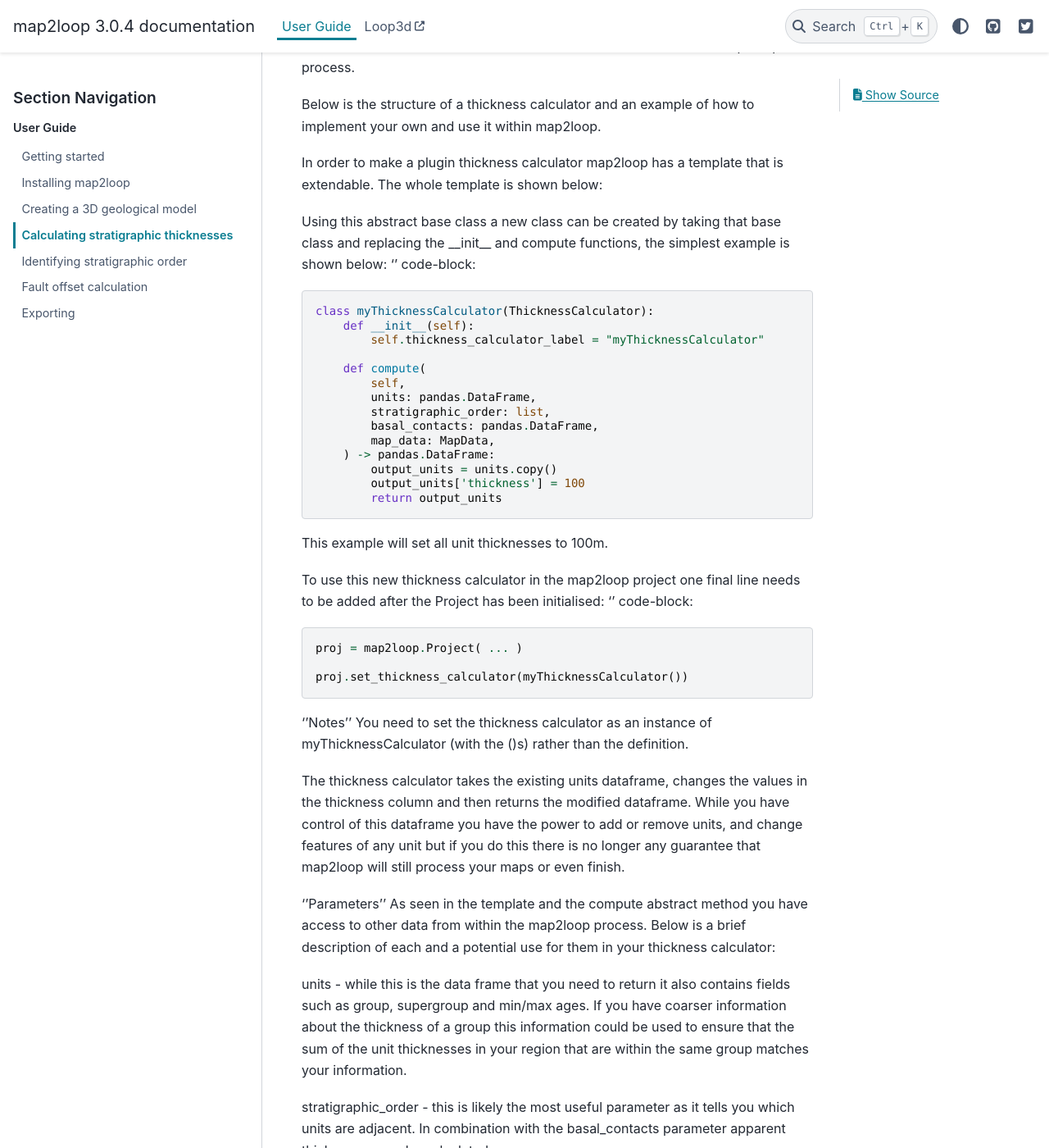
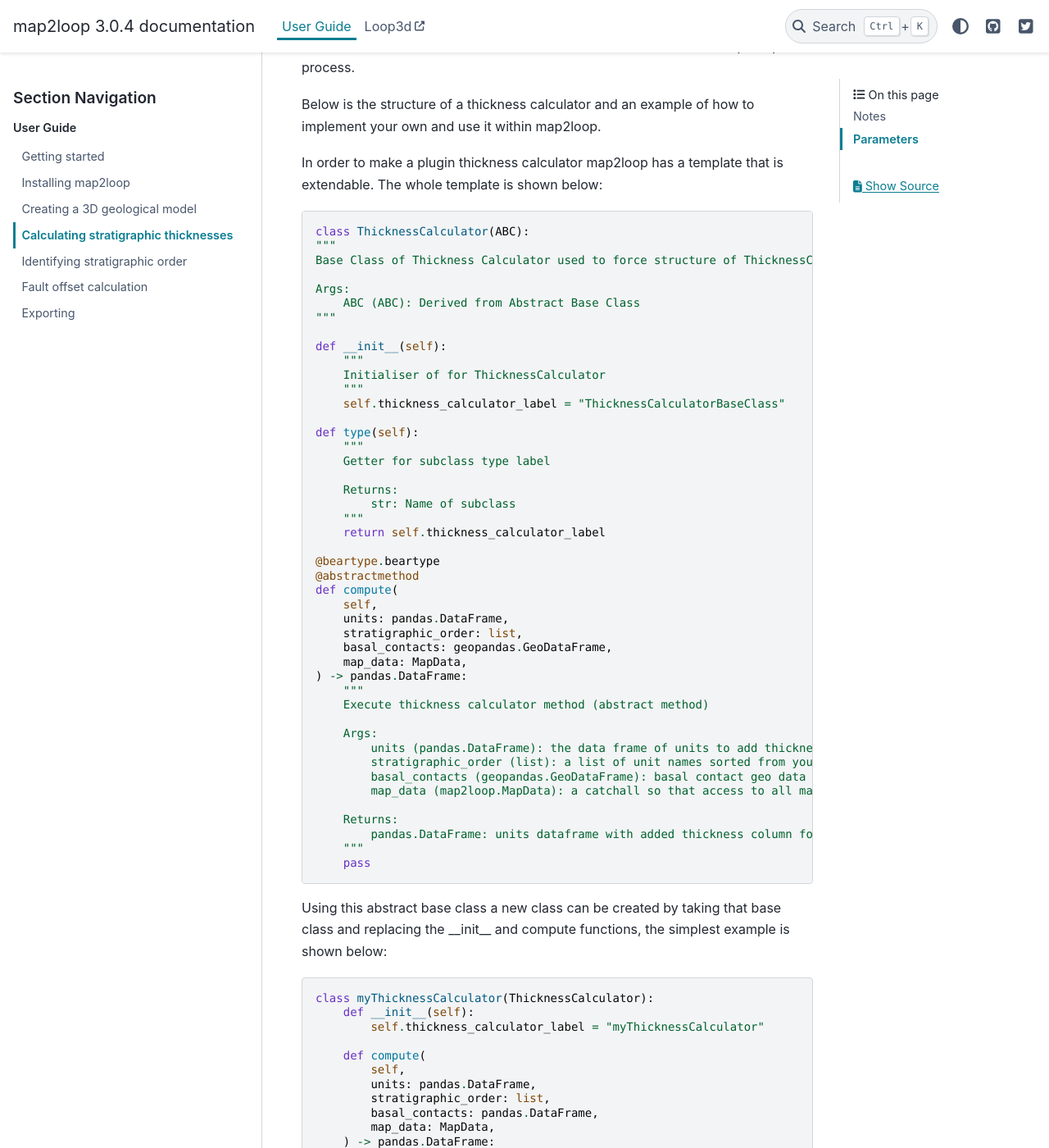
Before and after one commit to Loop3D/map2loop, a Sphinx documentation site: the page built from docs/source/user_guide/stratigraphic_thickness.rst, in a window 1280 px wide and 1400 px high, scrolled down 318 px. Shown: the whole window at 82% size. Built offline with Sphinx 7.4.7 and the PyData theme 0.15.4, drawn with Linux system fonts in a browser that asks for light colours; pages that are not in the unit, such as notebooks, are missing from menus; some of the changed text lies outside the part shown.

Commit message:
doc: Minor syntax adjustments

```diff
--- a/docs/source/user_guide/stratigraphic_thickness.rst
+++ b/docs/source/user_guide/stratigraphic_thickness.rst
@@ -1,5 +1,5 @@
 Calculating stratigraphic thicknesses
--------------------------------------
+=====================================
 
 Calculating unit thicknesses in map2loop is both an important and a difficult
 task.  There is no 'best' way to determine thicknesses because it depends on the
@@ -14,6 +14,7 @@
 extendable.  The whole template is shown below:
 
 .. code-block::
+
     class ThicknessCalculator(ABC):
     """
     Base Class of Thickness Calculator used to force structure of ThicknessCalculator
@@ -62,7 +63,9 @@
 
 Using this abstract base class a new class can be created by taking that base class and
 replacing the __init__ and compute functions, the simplest example is shown below:
-'' code-block::
+
+.. code-block::
+
     class myThicknessCalculator(ThicknessCalculator):
         def __init__(self):
             self.thickness_calculator_label = "myThicknessCalculator"
@@ -82,12 +85,15 @@
 
 To use this new thickness calculator in the map2loop project one final line needs to
 be added after the Project has been initialised:
-'' code-block::
+
+.. code-block::
+
     proj = map2loop.Project( ... )
 
     proj.set_thickness_calculator(myThicknessCalculator())
 
-''Notes''
+Notes
+-----
 You need to set the thickness calculator as an instance of myThicknessCalculator
 (with the ()s) rather than the definition.
 
@@ -97,7 +103,8 @@
 of any unit but if you do this there is no longer any guarantee that map2loop will still
 process your maps or even finish.
 
-''Parameters''
+Parameters
+----------
 As seen in the template and the compute abstract method you have access to other data
 from within the map2loop process.  Below is a brief description of each and a potential
 use for them in your thickness calculator:
```
